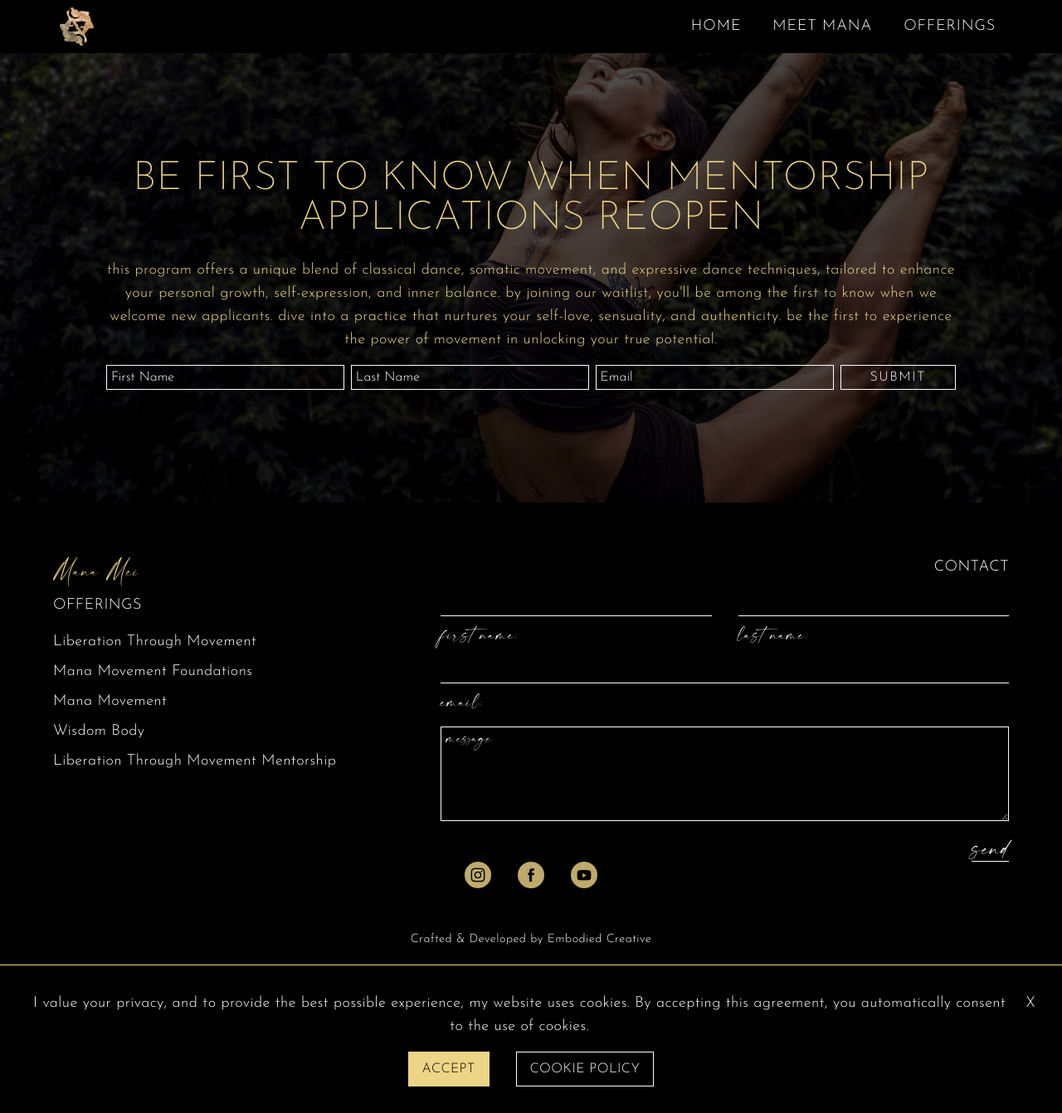
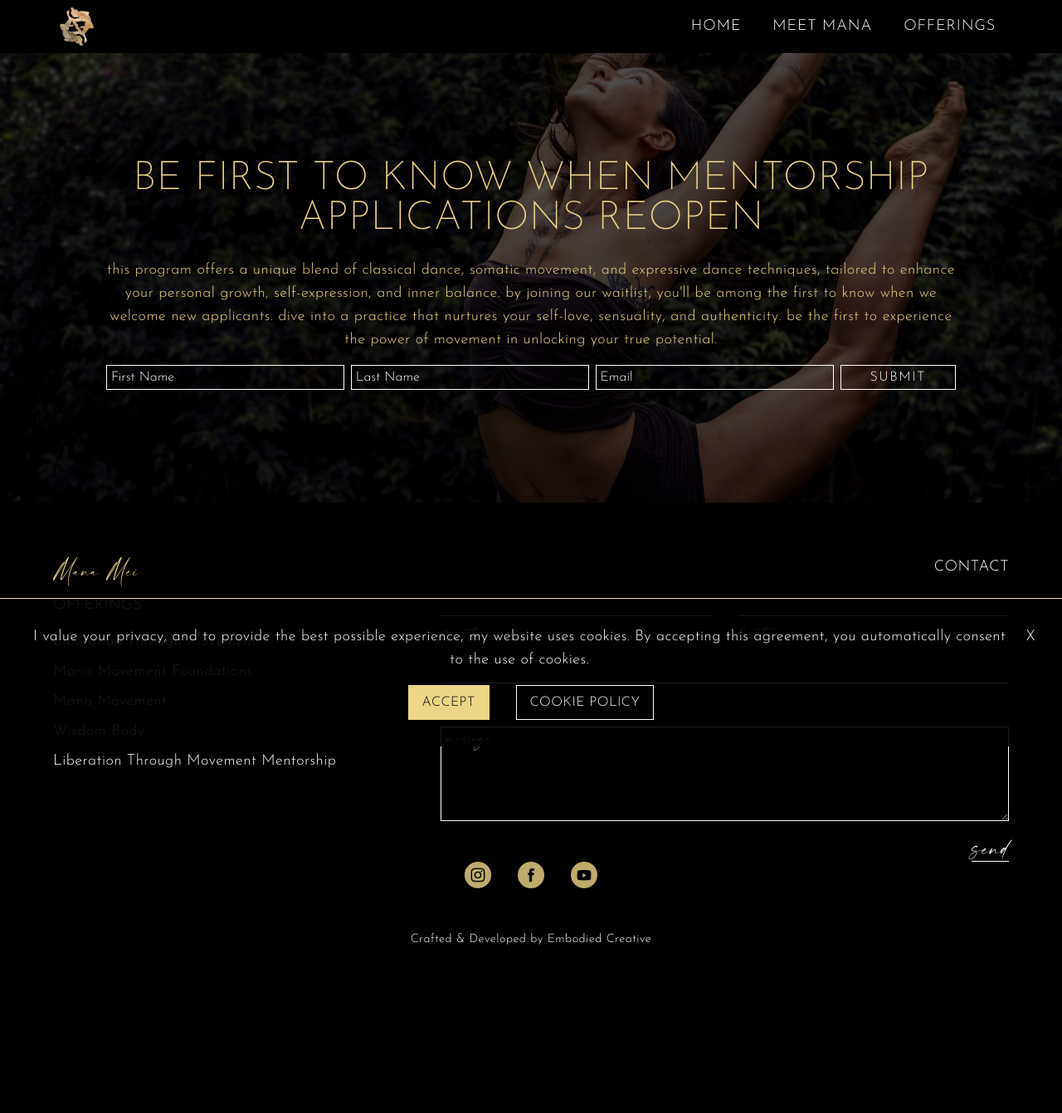
Before and after one commit to brittwoodard/manamei, a Jekyll site: the page built from mentorship-waitlist.html, in a window 1280 px wide. Shown: the whole page at 83% size. Built offline with Jekyll 4.4.1, drawn with Linux system fonts in a browser that asks for light colours; nearby versions of some CDN libraries; after the commit the page ends 1163 px from its top, so only the background shows below that.

Commit message:
finished until Mana's edits

```diff
--- a/_includes/cookie-banner.html
+++ b/_includes/cookie-banner.html
@@ -1,4 +1,4 @@
-<div id="cookie-notice" class="p-8 border-t border-feature">
+<div id="cookie-notice" class="p-8 border-t border-feature bg-black/90 fixed bottom-0 z-20">
     <div class="flex justify-between">
         <div class="text-center">
             <span>I value your privacy, and to provide the best possible experience, my website uses cookies. By
--- a/assets/css/output-style.css
+++ b/assets/css/output-style.css
@@ -974,6 +974,9 @@ video {
 .top-\[50\%\] {
   top: 50%;
 }
+.bottom-0 {
+  bottom: 0px;
+}
 .z-20 {
   z-index: 20;
 }
@@ -1238,6 +1241,9 @@ video {
 }
 .bg-transparent {
   background-color: transparent;
+}
+.bg-black\/90 {
+  background-color: rgb(0 0 0 / 0.9);
 }
 .bg-\[url\(\'\/uploads\/backgrounds\/manamei-4\.jpg\'\)\] {
   background-image: url('/uploads/backgrounds/manamei-4.jpg');
--- a/liberation-through-movement-mentorship.html
+++ b/liberation-through-movement-mentorship.html
@@ -10,7 +10,7 @@ heading:
   description_html: Short description here.
   button-enroll:
     text: Join the waitlist
-    url:
+    url: /mentorship-waitlist.html
   button-video:
     show: true
     type: youtube
@@ -117,7 +117,7 @@ investment:
       heading: Payment plan
       price: $800 x 4 months
   button:
-    url:
+    url: /mentorship-waitlist.html
     text: Join the waitlist
   border:
 faq:
@@ -179,7 +179,7 @@ cta:
   description_html: <p>Ready to take the next step?</p><p>First, fill out the application included in the email you received. Then, book a 45 minute connection call with Mana Mei (you will be invited to do so once your application has been submitted).</p>
   button:
     text: Join the waitlist
-    url:
+    url: /mentorship-waitlist.html
   background-image:
     background_image: /uploads/images/manamei-22.jpg
     background-position: center
```
